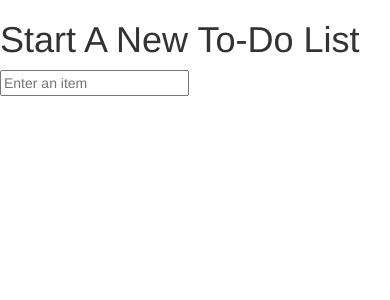
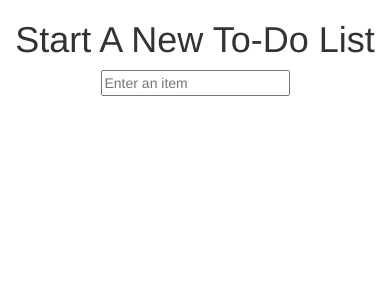
Before and after one commit to ArchKudo/superlists, a Django app: page / in a window 390 px wide. Shown: the top 300 px of the page. Run offline with Django 3.2, Linux system fonts and the light colour scheme; some libraries are stand-ins or nearby versions.

Commit message:
Use bootstrap classes to center text, fixed a page url, format documents

```diff
--- a/lists/templates/base.html
+++ b/lists/templates/base.html
@@ -18,11 +18,23 @@
 </head>
 
 <body>
-    <h1>{% block header_text %}{% endblock header_text %}</h1>
-    <form method="POST" action="{% block form_action %}{% endblock form_action %}">
-        <input name="item_text" id="id_new_item" placeholder="Enter an item" /> {% csrf_token %}
-    </form>
-    {% block table %} {% endblock table %}
+    <div class="container">
+        <div class="row">
+            <div class="col-md-6 col-md-offset-3">
+                <div class="text-center">
+                    <h1>{% block header_text %}{% endblock header_text %}</h1>
+                    <form method="POST" action="{% block form_action %}{% endblock form_action %}">
+                        <input name="item_text" id="id_new_item" placeholder="Enter an item" /> {% csrf_token %}
+                    </form>
+                </div>
+            </div>
+        </div>
+    </div>
+    <div class="row">
+        <div class="col-md-6 col-md-offset-3">
+            {% block table %} {% endblock table %}
+        </div>
+    </div>
     <!-- jQuery (necessary for Bootstrap's JavaScript plugins) -->
     <script src="https://ajax.googleapis.com/ajax/libs/jquery/1.12.4/jquery.min.js"></script>
     <!-- Include all compiled plugins (below), or include individual files as needed -->
--- a/lists/templates/home.html
+++ b/lists/templates/home.html
@@ -1,3 +1,3 @@
 {% extends "base.html" %}
 {% block header_text %} Start A New To-Do List {% endblock header_text %}
-{% block form_action %} /lists/new_page/ {% endblock form_action %}
+{% block form_action %}/lists/new_list/{% endblock form_action %}
```
Also changed, not shown: lists/templates/lists.html (+3 -7 lines).
